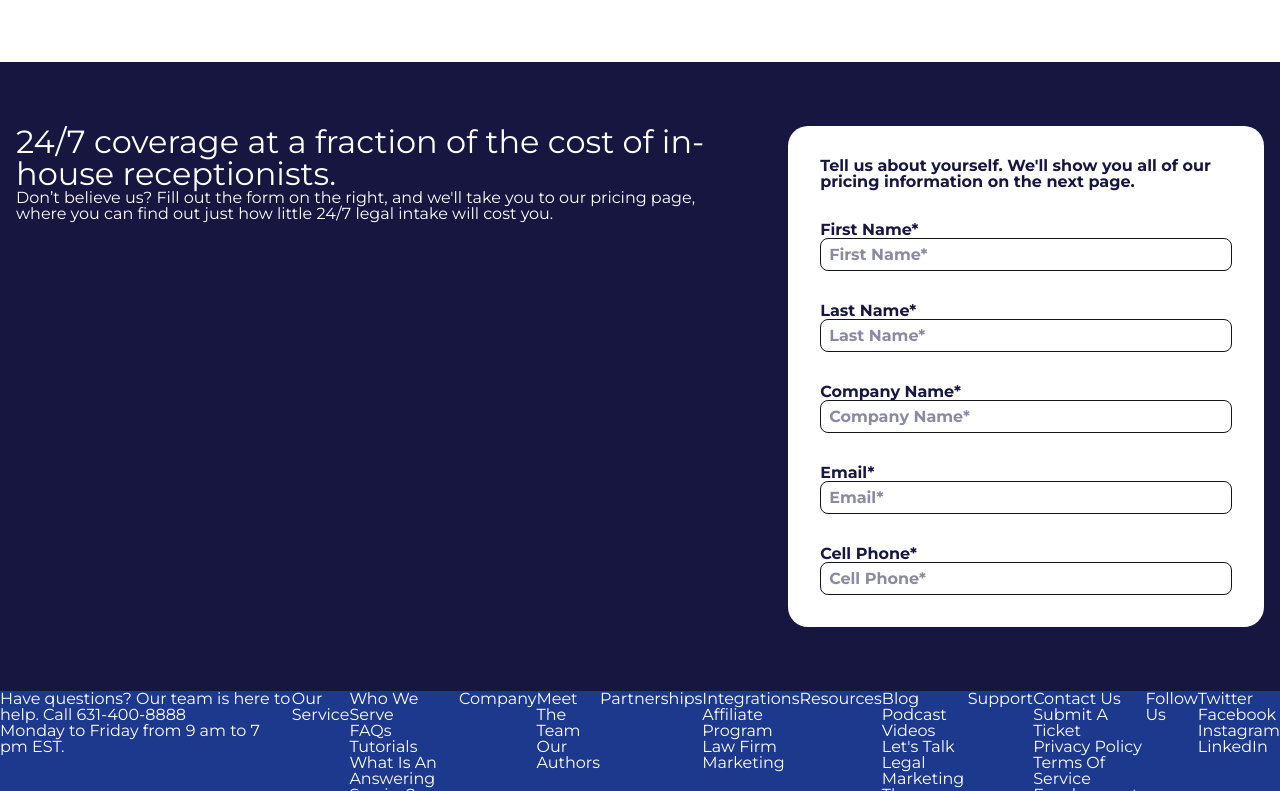
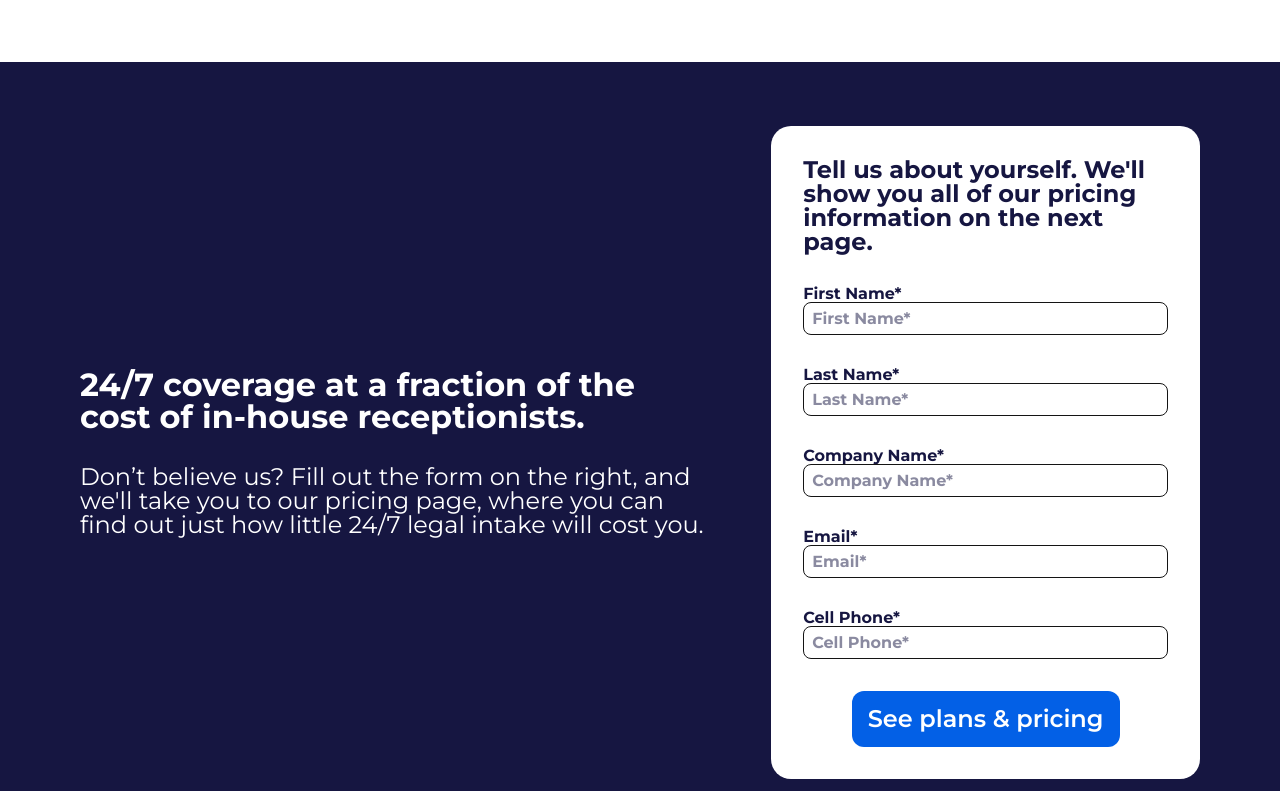
Before and after one commit to enrjon/nextjs-legal-customer-service, a Next.js app in the folder client-support/: page /landing-page in a window 1280 px wide. Shown: the part 2969-3760 px from the top of the page. Built offline with nearby package versions, Linux system fonts and the light colour scheme.

Commit message:
updated form styling

```diff
--- a/client-support/src/app/ui/landing-page/Form.tsx
+++ b/client-support/src/app/ui/landing-page/Form.tsx
@@ -34,26 +34,32 @@ export default function Form() {
     ];
 
     return (
-        <div className="flex flex-col lg:flex-row px-[16px] py-[64px] gap-[64px]" style={{ backgroundColor: "#161641" }}>
-            <div className="text-white ">
-                <h1 className="text-h2">24/7 coverage at a fraction of the cost of in-house receptionists.</h1>
-                <p>Don’t believe us? Fill out the form on the right, and we{`'`}ll take you to our pricing page, where you can find out just how little 24/7 legal intake will cost you.</p>
+        <div className="flex flex-col px-[16px] py-[64px] gap-[64px]" style={{ backgroundColor: "#161641" }}>
+            <div className="flex flex-col lg:flex-row gap-[64px] self-center max-w-[1120px]">
+                <div className="text-white flex flex-col justify-center gap-[10px] min-w-[400px]">
+                    <div className="flex flex-col justify-center gap-[32px]">
+                        <h1 className="text-h2 font-bold">24/7 coverage at a fraction of the cost of in-house receptionists.</h1>
+                        <p className="text-sub1">Don’t believe us? Fill out the form on the right, and we{`'`}ll take you to our pricing page, where you can find out just how little 24/7 legal intake will cost you.</p>
+                    </div>
                 </div>
                 <form onSubmit={() => { console.log('Form submitted') }}
-                className="flex flex-col form font-bold"
+                    className="flex flex-col form font-bold self-center"
                 >
-                <h3 className="text-b1 font-bold">Tell us about yourself. We{`'`}ll show you all of our pricing information on the next page.</h3>
+                    <h3 className="text-sub1 font-bold">Tell us about yourself. We{`'`}ll show you all of our pricing information on the next page.</h3>
                     {
-                    formElems.map((elem)=>{
+                        formElems.map((elem) => {
                             return (
                                 <div key={`form-${elem.id}`} className="flex flex-col">
                                     <label>{elem.label}</label>
-                                <input type="text" name={elem.name} id={elem.id} placeholder={elem.label}/>
+                                    <input type="text" name={elem.name} id={elem.id} placeholder={elem.label} />
                                 </div>
                             )
                         })
                     }
+                    <button className="btn flex self-center rounded-[12px] text-h3 p-[16px]">See plans & pricing</button>
                 </form>
+            </div>
+
         </div>
     )
 }
```
Lines whose indentation alone changed are shown as unchanged.
